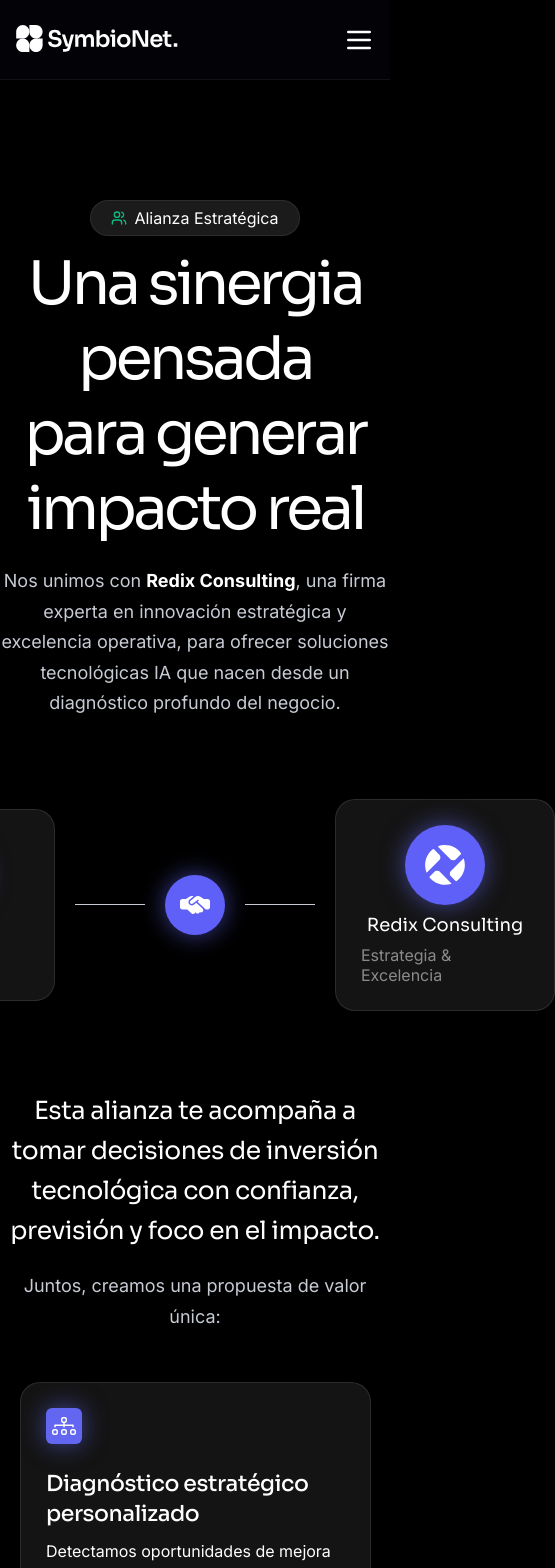
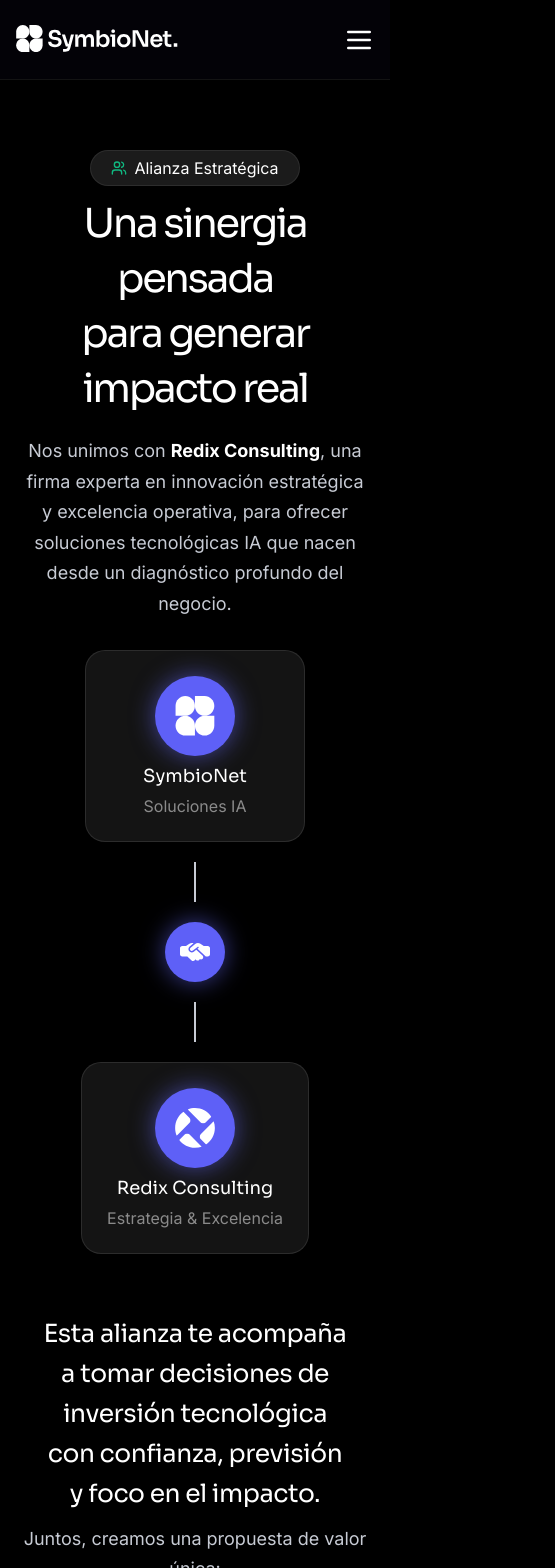
Before and after one commit to agusasaad/teamBoost, a Next.js app: page /alianzas-redix in a window 390 px wide. Shown: the top 1568 px of the page, 555 px wide, since content can reach past the window. Built offline with nearby package versions, Linux system fonts and the light colour scheme.

Commit message:
add mobile first

```diff
--- a/src/app/alianzas-redix/page.module.css
+++ b/src/app/alianzas-redix/page.module.css
@@ -56,7 +56,7 @@
 
 .text {
   max-width: 1200px;
-  width: 100%;
+  width: 90%;
   display: flex;
   flex-direction: column;
   align-items: center;
@@ -225,7 +225,7 @@
 }
 
 .container_button {
-  width: 100%;
+  width: 90%;
   display: flex;
   justify-content: center;
   align-items: center;
@@ -247,3 +247,73 @@
   align-items: center;
   gap: 5px;
 }
+
+@media (max-width: 1440px) {
+  .content h1 {
+    font-size: 60px;
+  }
+}
+
+@media (max-width: 850px) {
+  .content {
+    width: 90%;
+  }
+  .content h1 {
+    font-size: 50px;
+    line-height: 65px;
+  }
+
+  .logos_con_alianza {
+    flex-direction: column;
+    margin: 0px;
+  }
+
+  .alinaza {
+    flex-direction: column;
+  }
+
+  .alinaza .line {
+    height: 40px;
+    background: var(--text);
+    width: 2px;
+  }
+
+  .procesos {
+    padding: 50px 0px 20px 0px;
+  }
+
+  .procesos .container_card {
+    flex-direction: column;
+  }
+
+  .container_card i {
+    display: flex;
+    align-items: center;
+    transform: rotate(90deg);
+  }
+}
+@media (max-width: 650px) {
+  .content h1 {
+    font-size: 50px;
+    line-height: 65px;
+  }
+  .text {
+    margin: 30px 0px 0px 0px;
+    gap: 0px;
+  }
+}
+
+@media (max-width: 470px) {
+  .container {
+    padding: 150px 0px 50px 0px;
+  }
+  .content h1 {
+    font-size: 40px;
+    line-height: 55px;
+  }
+
+  .container_button a {
+    text-align: center;
+    line-height: 30px;
+  }
+}
```
